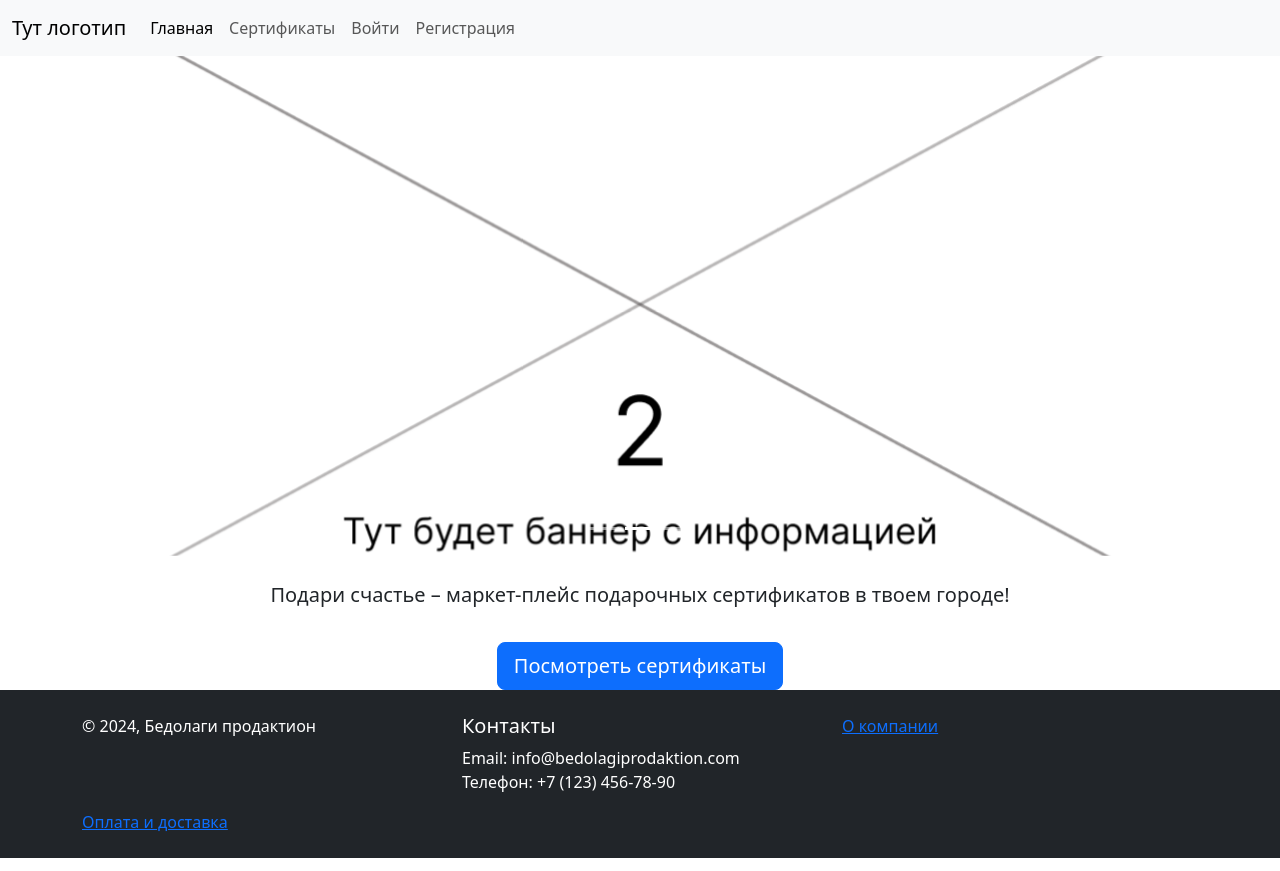
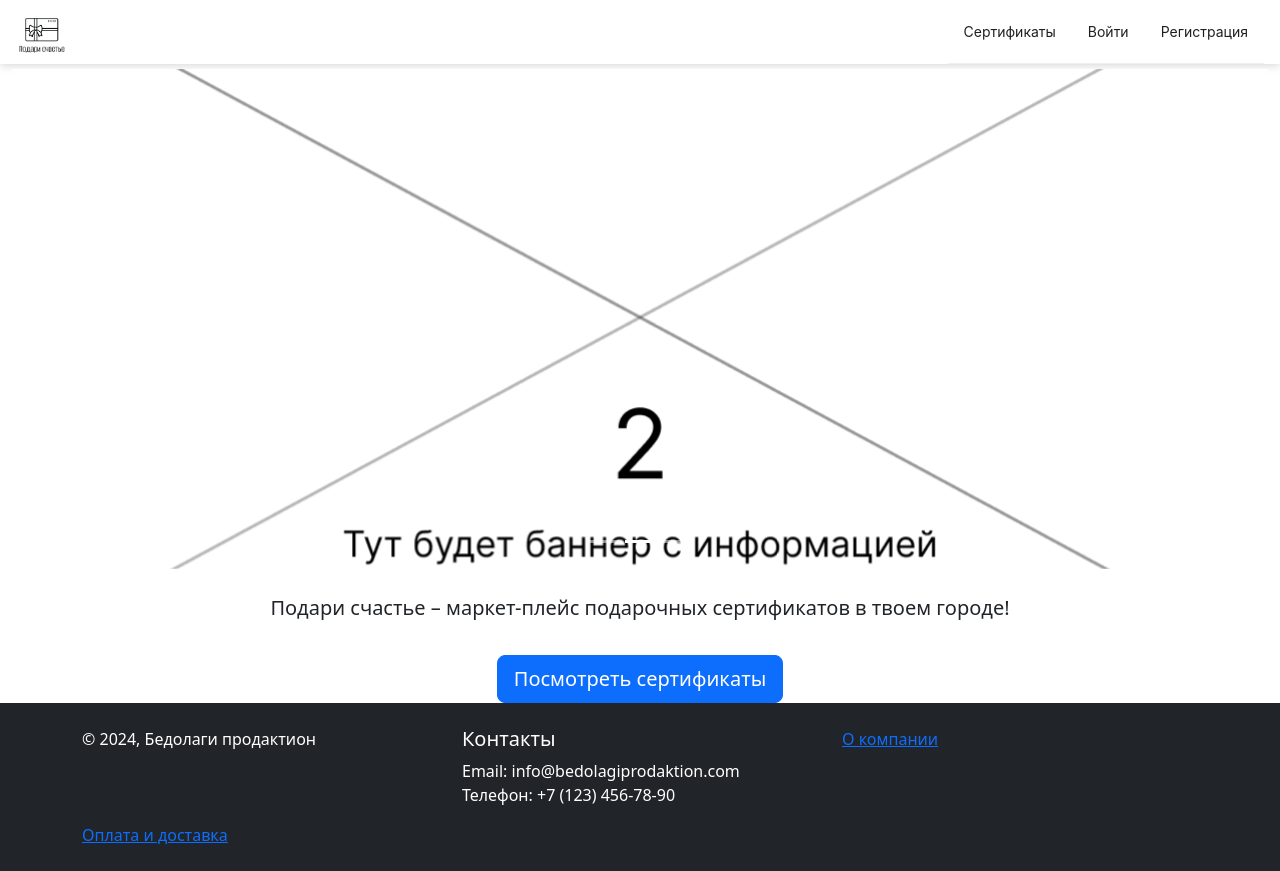
Before and after one commit to YuliaToros/give_happiness, a React (Vite) app in the folder client/: page / in a window 1280 px wide. Built offline with nearby package versions, Linux system fonts and the light colour scheme; no server answers.

Commit message:
update nav

```diff
--- a/client/package.json
+++ b/client/package.json
@@ -11,6 +11,7 @@
   },
   "dependencies": {
     "@reduxjs/toolkit": "^2.4.0",
+    "antd": "^5.22.3",
     "axios": "^1.7.9",
     "bootstrap": "^5.3.3",
     "react": "^18.3.1",
--- a/client/src/widgets/Nav/ui/Nav.tsx
+++ b/client/src/widgets/Nav/ui/Nav.tsx
@@ -1,51 +1,120 @@
+import React, { useState } from "react";
+import { useNavigate } from "react-router-dom";
+import { useAppDispatch, useAppSelector } from "@/shared/hooks/rtkHooks";
+import { logout } from "@/entities/user/model/userThunk";
 import { CLIENT_ROUTES } from "@/app/router";
-import { logout } from "@/entities/user/model/userThunk";
-import { useAppDispatch, useAppSelector } from "@/shared/hooks/rtkHooks";
-import React from "react";
-import { Link, useNavigate } from "react-router-dom";
+import { Layout, Menu, Button, Drawer, Space } from "antd";
+import { LogoutOutlined, HomeOutlined, FileOutlined, MenuOutlined } from "@ant-design/icons";
+import { Link } from "react-router-dom";
+import logo from '../logo_black.png';
+
+const { Header } = Layout;
 
 export const Nav = React.memo(() => {
   const navigate = useNavigate();
   const dispatch = useAppDispatch();
-  const { user } = useAppSelector(state => state.user)
+  const { user } = useAppSelector(state => state.user);
+  const [visible, setVisible] = useState(false);
 
   const logoutHandler = () => {
     dispatch(logout());
     navigate(CLIENT_ROUTES.AUTH);
-  }
+  };
+
+  const showDrawer = () => {
+    setVisible(true);
+  };
+
+  const onClose = () => {
+    setVisible(false);
+  };
 
   return (
-    <nav className="navbar navbar-expand-lg bg-body-tertiary">
-            <div className="container-fluid">
-                <Link to={CLIENT_ROUTES.HOME} className="navbar-brand">Тут логотип</Link>
-                <button className="navbar-toggler" type="button" data-bs-toggle="collapse" data-bs-target="#navbarNav" aria-controls="navbarNav" aria-expanded="false" aria-label="Toggle navigation">
-                    <span className="navbar-toggler-icon"></span>
-                </button>
-                <div className="collapse navbar-collapse" id="navbarNav">
-                    <ul className="navbar-nav">
-                        <li className="nav-item">
-                            <Link to={CLIENT_ROUTES.HOME} className="nav-link active" aria-current="page">Главная</Link>
-                        </li>
-                        <li className="nav-item">
-                            <Link to={CLIENT_ROUTES.SERTIFICATES} className="nav-link">Сертификаты</Link>
-                        </li>
-                        <li>
-                        {!user && <li className="nav-item">
-                            <Link to={CLIENT_ROUTES.AUTH} className="nav-link">Войти</Link>
-                        </li>}
-                        </li>
-                        {!user && <li className="nav-item">
-                            <Link to={CLIENT_ROUTES.REG} className="nav-link">Регистрация</Link>
-                        </li>}
-                        {user && <li className="nav-item">
-                            <div>Привет, ТУТ ИМЯ</div>
-                        </li>}
-                        {user && <li className="nav-item">
-                            <button type='button' onClick={logoutHandler} className='btn btn-danger'>Выйти</button>
-                        </li>}
-                    </ul>
-                </div>
-            </div>
-        </nav>
+    <Header style={{ display: "flex", alignItems: "center", padding: "0 16px", marginBottom: "5px", backgroundColor: "white", boxShadow: "0 2px 8px rgba(0, 0, 0, 0.15)" }}>
+      <div style={{ marginRight: "auto" }}>
+      <Link to={CLIENT_ROUTES.HOME}><img src={logo} alt='Logo' style={{ width: '50px', marginRight: '16px' }} /></Link>
+      </div>
+      <div style={{ display: "flex", alignItems: "center" }}>
+        <Button type="text" icon={<MenuOutlined />} onClick={showDrawer} style={{ color: "black", fontSize: "1.5rem", display: "none" }} className="mobile-menu-button" />
+        <Menu className="nav-menu" theme="light" mode="horizontal" defaultSelectedKeys={["home"]} style={{ display: "flex", alignItems: "center" }}>
+
+          <Menu.Item key="certificates">
+            <Link to={CLIENT_ROUTES.SERTIFICATES}>Сертификаты</Link>
+          </Menu.Item>
+          {!user && (
+            <Menu.Item key="auth">
+              <Link to={CLIENT_ROUTES.AUTH}>Войти</Link>
+            </Menu.Item>
+          )}
+          {!user && (
+            <Menu.Item key="reg">
+              <Link to={CLIENT_ROUTES.REG}>Регистрация</Link>
+            </Menu.Item>
+          )}
+        </Menu>
+        {user && (
+          <Space style={{ marginLeft: "16px" }}>
+            <span style={{ color: "black", marginRight: "16px" }}>Привет, ТУТ ИМЯ</span>
+            <Button type="primary" danger icon={<LogoutOutlined />} onClick={logoutHandler}>
+              Выйти
+            </Button>
+          </Space>
+        )}
+      </div>
+      <Drawer
+        title="Меню"
+        placement="right"
+        onClose={onClose}
+        visible={visible}
+      >
+        <Menu className="nav-menu" theme="light" mode="vertical" defaultSelectedKeys={["home"]}>
+          <Menu.Item key="home" icon={<HomeOutlined />}>
+            <Link to={CLIENT_ROUTES.HOME} onClick={onClose}>Главная</Link>
+          </Menu.Item>
+          <Menu.Item key="certificates" icon={<FileOutlined />}>
+            <Link to={CLIENT_ROUTES.SERTIFICATES} onClick={onClose}>Сертификаты</Link>
+          </Menu.Item>
+          {!user && (
+            <Menu.Item key="auth">
+              <Link to={CLIENT_ROUTES.AUTH} onClick={onClose}>Войти</Link>
+            </Menu.Item>
+          )}
+          {!user && (
+            <Menu.Item key="reg">
+              <Link to={CLIENT_ROUTES.REG} onClick={onClose}>Регистрация</Link>
+            </Menu.Item>
+          )}
+        </Menu>
+        {user && (
+          <Space direction="vertical" style={{ marginTop: "16px" }}>
+            <span>Привет, ТУТ ИМЯ</span>
+            <Button type="primary" danger icon={<LogoutOutlined />} onClick={logoutHandler}>
+              Выйти
+            </Button>
+          </Space>
+        )}
+      </Drawer>
+    </Header>
   );
-})
+});
+
+// Добавляем стили для медиа-запросов
+const styles = `
+  @media (max-width: 768px) {
+    .mobile-menu-button {
+      display: block !important;
+    }
+    .ant-menu-horizontal {
+      display: none !important;
+    }
+  }
+  .nav-menu a {
+    text-decoration: none;
+    color: inherit; /* Adjust color as needed */
+  }
+`;
+
+const styleSheet = document.createElement("style");
+styleSheet.type = "text/css";
+styleSheet.innerText = styles;
+document.head.appendChild(styleSheet);
```
Also changed, not shown: 1 other file (tests, documents, lock files or other folders).
